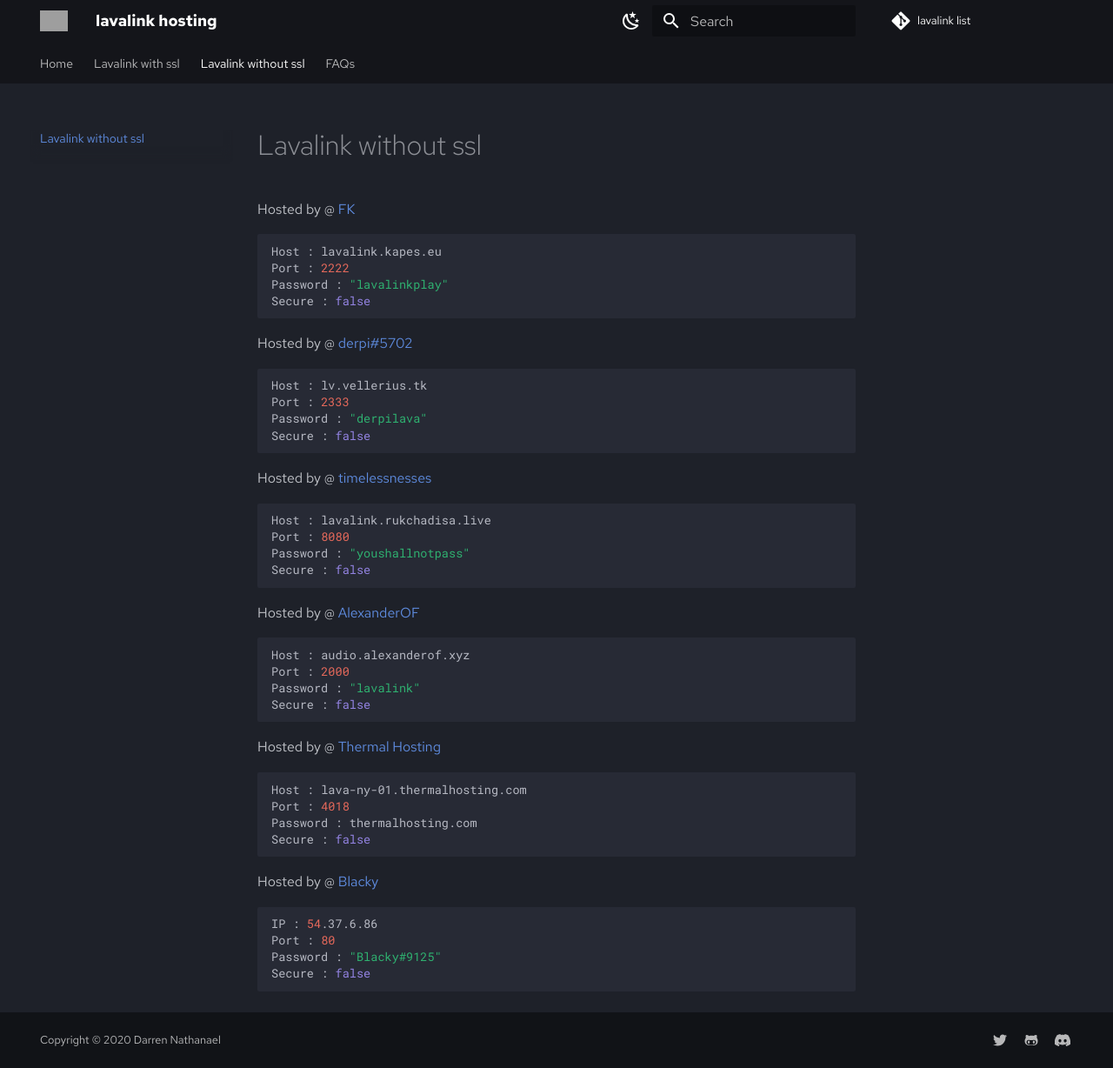
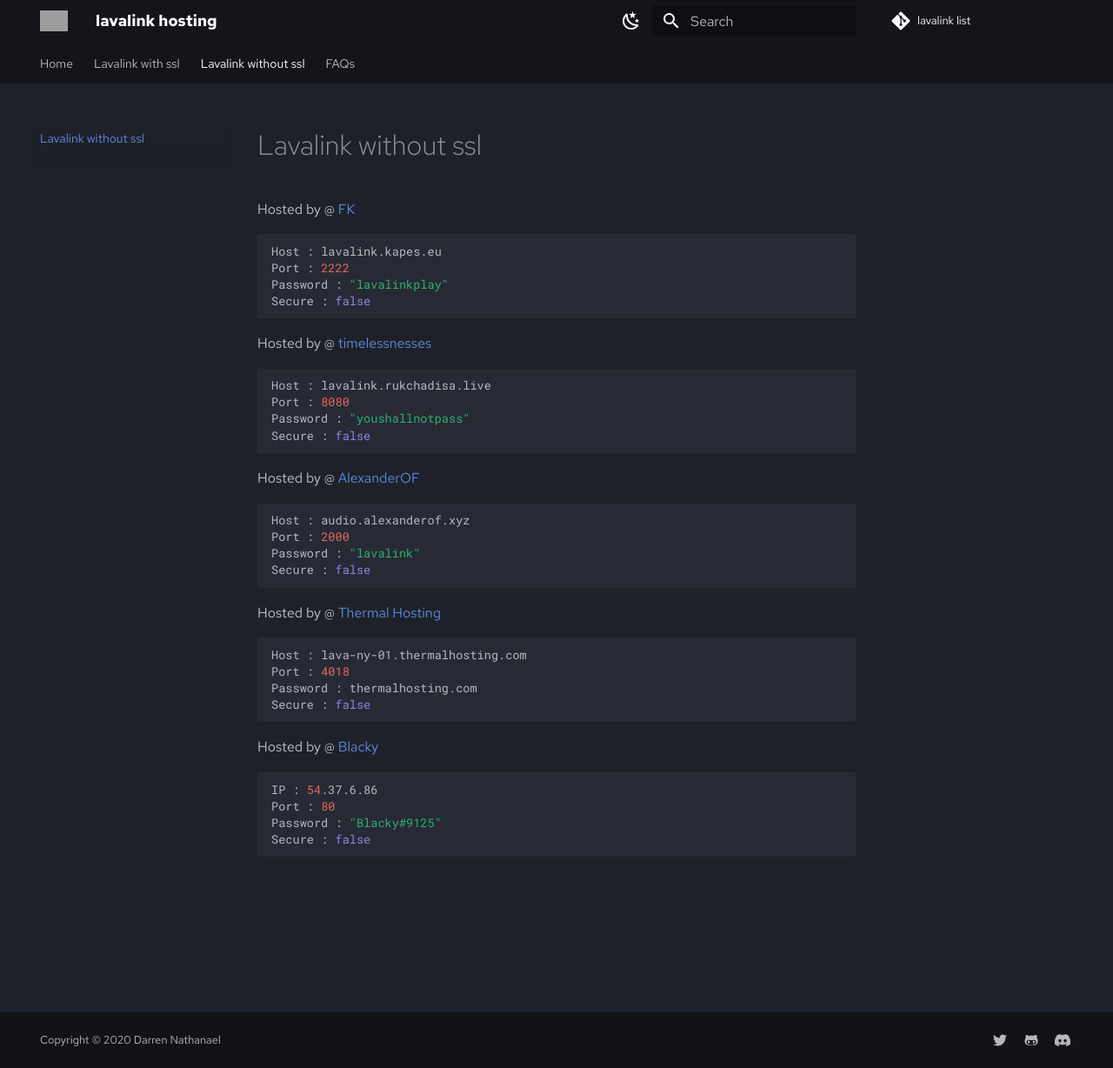
Before and after one commit to DarrenOfficial/lavalink-list, an MkDocs documentation site: the page built from docs/NoSSL/lavalink-without-ssl.md, in a window 1280 px wide and 1228 px high. Shown: the whole window at 87% size. Built offline with MkDocs 1.6.1 and Material for MkDocs 9.7.7, drawn with Linux system fonts in a browser that asks for light colours; comment, search, counter and statistics services are not loaded; grey boxes are pictures that could not be loaded.

Commit message:
Owner requested to be removed

````diff
--- a/docs/NoSSL/lavalink-without-ssl.md
+++ b/docs/NoSSL/lavalink-without-ssl.md
@@ -9,14 +9,6 @@ Hosted by @ [FK](https://github.com/flkapes)
 Host : lavalink.kapes.eu
 Port : 2222
 Password : "lavalinkplay"
-Secure : false
-```
-
-Hosted by @ [derpi#5702](https://vellerius.tk)
-```bash
-Host : lv.vellerius.tk
-Port : 2333
-Password : "derpilava"
 Secure : false
 ```
 
````
